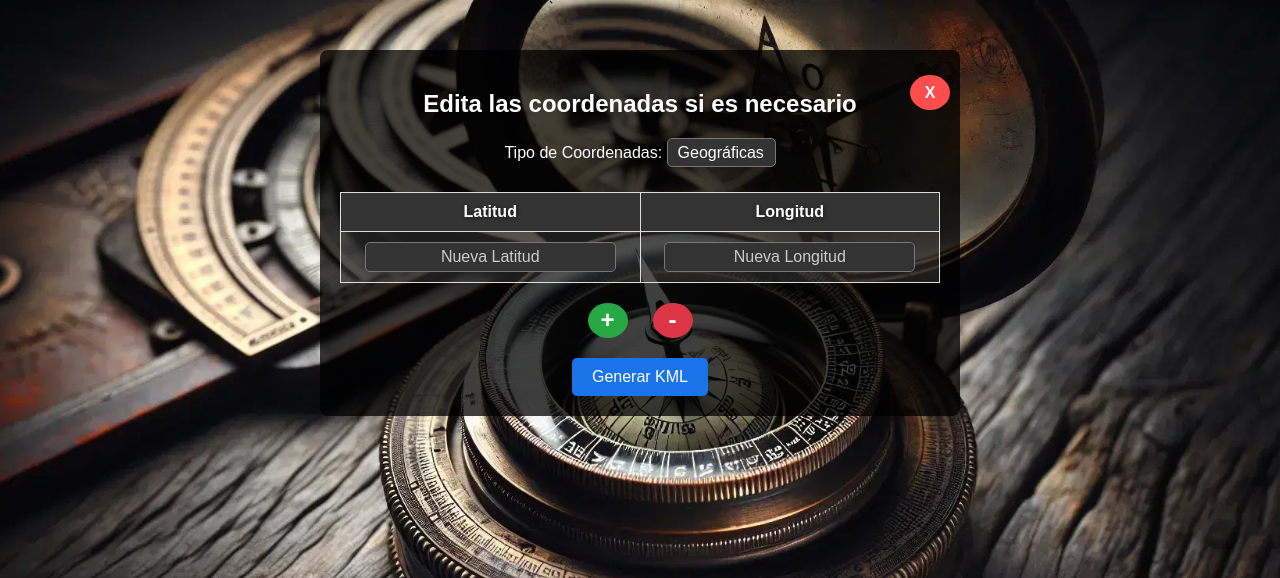
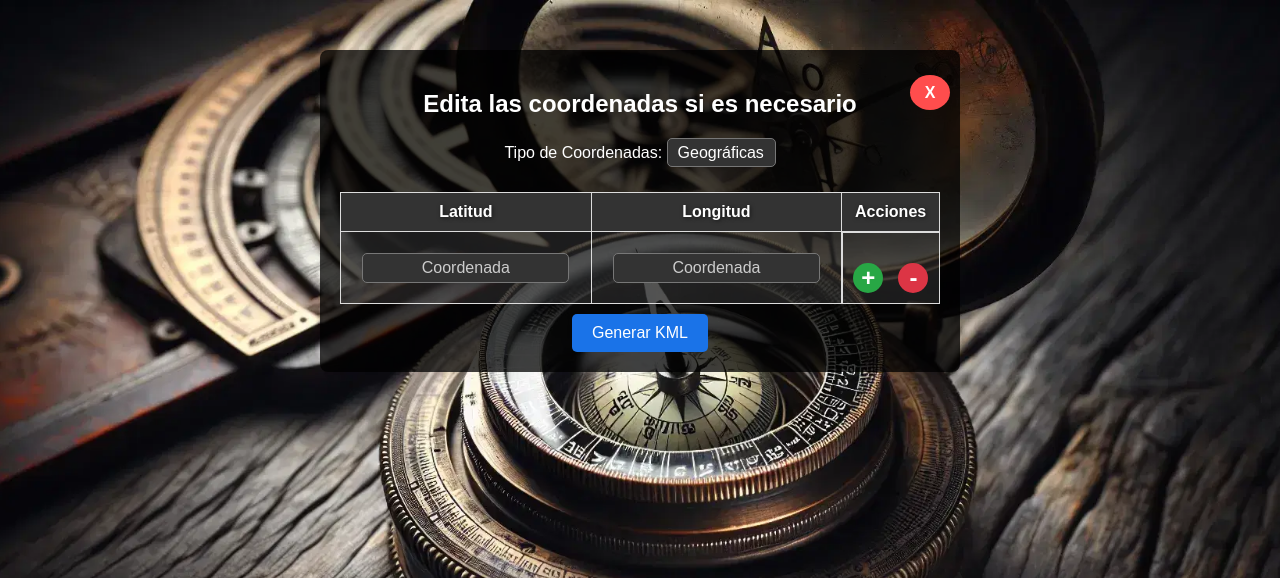
Before and after one commit to Erickdelpiero/kml, a Flask app: page /edit_text in a window 1280 px wide. Shown: the top 578 px of the page. Run offline with Flask 3, Linux system fonts and the light colour scheme.

Commit message:
Agregamos botones de acción a cada fila

```diff
--- a/app.py
+++ b/app.py
@@ -29,8 +29,10 @@ def upload_image():
 
 @app.route('/edit_text')
 def edit_text():
-    # Renderiza edit_text.html sin coordenadas preprocesadas (para entrada manual)
-    return render_template('edit_text.html', coordenadas=[])
+    coordenadas = []  # Crea una lista vacía inicialmente
+    if not coordenadas:
+        coordenadas.append(["", ""])  # Agrega una fila vacía con dos entradas vacías
+    return render_template("edit_text.html", coordenadas=coordenadas)
 
 
 # Ruta para generar el archivo KML
--- a/static/styles2.css
+++ b/static/styles2.css
@@ -235,3 +235,17 @@ input[type="text"]:hover {
 .zone-input {
     margin-right: 15px; /* Aumenta este valor para mayor separación */
 }
+
+.action-buttons {
+    display: flex;
+    gap: 5px; /* Espacio entre los botones */
+    justify-content: center;
+    align-items: center;
+}
+
+.action-buttons button {
+    width: 30px; /* Ajusta el tamaño de los botones según sea necesario */
+    height: 30px;
+    padding: 0;
+    border-radius: 50%;
+}
--- a/templates/edit_text.html
+++ b/templates/edit_text.html
@@ -25,26 +25,22 @@
                         <tr>
                             <th id="latitud-header">Latitud</th>
                             <th id="longitud-header">Longitud</th>
+                            <th>Acciones</th>
                         </tr>
                     </thead>
                     <tbody id="coordinates-table">
                         {% for coord in coordenadas %}
                         <tr>
-                            <td><input type="text" name="latitud[]" value="{{ coord[0] }}" class="coordinate-input"></td>
-                            <td><input type="text" name="longitud[]" value="{{ coord[1] }}" class="coordinate-input"></td>
+                            <td><input type="text" name="latitud[]" value="{{ coord[0] }}" placeholder="Coordenada" class="coordinate-input"></td>
+                            <td><input type="text" name="longitud[]" value="{{ coord[1] }}" placeholder="Coordenada" class="coordinate-input"></td>
+                            <td class="action-buttons">
+                                <button type="button" class="add-row-btn" onclick="addRow(this)">+</button>
+                                <button type="button" class="remove-row-btn" onclick="removeRow(this)">-</button>
+                            </td>
                         </tr>
                         {% endfor %}
-                        <tr>
-                            <td><input type="text" name="latitud[]" placeholder="Nueva Latitud" class="coordinate-input"></td>
-                            <td><input type="text" name="longitud[]" placeholder="Nueva Longitud" class="coordinate-input"></td>
-                        </tr>
                     </tbody>
                 </table>
-            </div>
-
-            <div class="button-row">
-                <button type="button" id="add-row" class="add-row-btn">+</button>
-                <button type="button" id="remove-row" class="remove-row-btn">-</button>
             </div>
 
             <div id="utm-fields" class="hidden">
@@ -69,6 +65,31 @@
             utmFields.style.display = (tipo === 'utm') ? 'block' : 'none';
             document.getElementById('latitud-header').textContent = (tipo === 'utm') ? 'Este (m)' : 'Latitud';
             document.getElementById('longitud-header').textContent = (tipo === 'utm') ? 'Norte (m)' : 'Longitud';
+        }
+
+        function addRow(button) {
+            const row = button.parentNode.parentNode;
+            const newRow = row.cloneNode(true);
+
+            // Limpiar los valores de entrada de la nueva fila y agregar placeholder
+            const latInput = newRow.querySelector('input[name="latitud[]"]');
+            latInput.value = "";
+            latInput.placeholder = "Coordenada";
+
+            const lonInput = newRow.querySelector('input[name="longitud[]"]');
+            lonInput.value = "";
+            lonInput.placeholder = "Coordenada";
+
+            row.parentNode.insertBefore(newRow, row.nextSibling);
+        }
+
+        function removeRow(button) {
+            const row = button.parentNode.parentNode;
+            const table = document.getElementById("coordinates-table");
+
+            if (table.rows.length > 1) { // Verifica que haya al menos una fila
+                row.parentNode.removeChild(row);
+            }
         }
 
         window.onload = toggleUTMFields;
```
